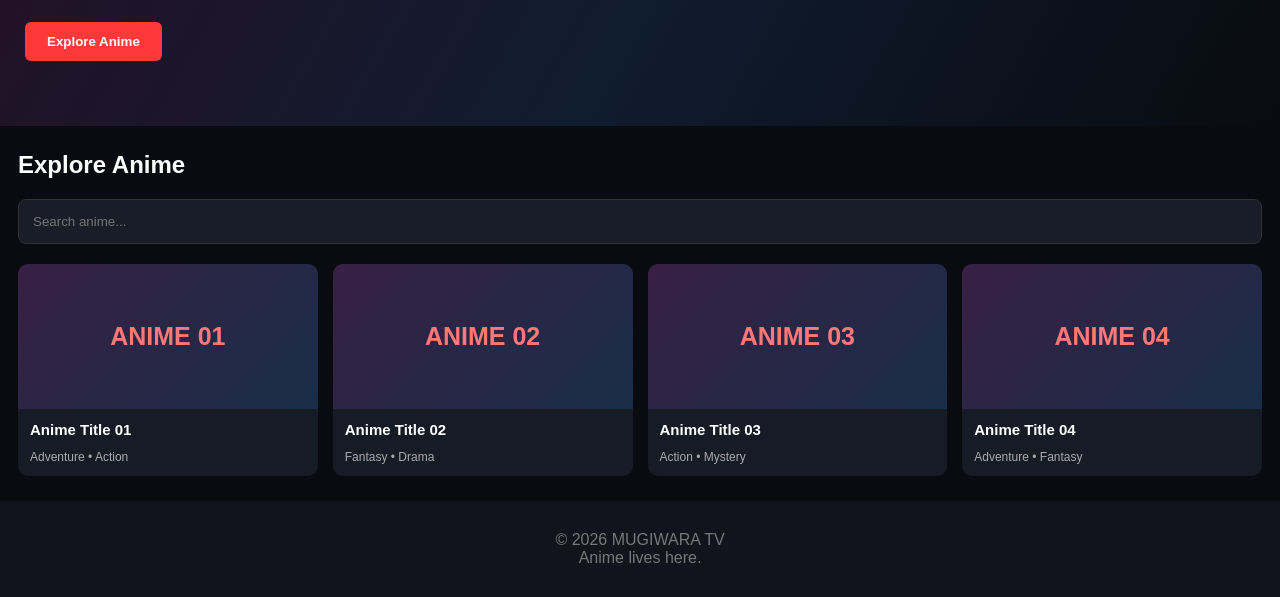
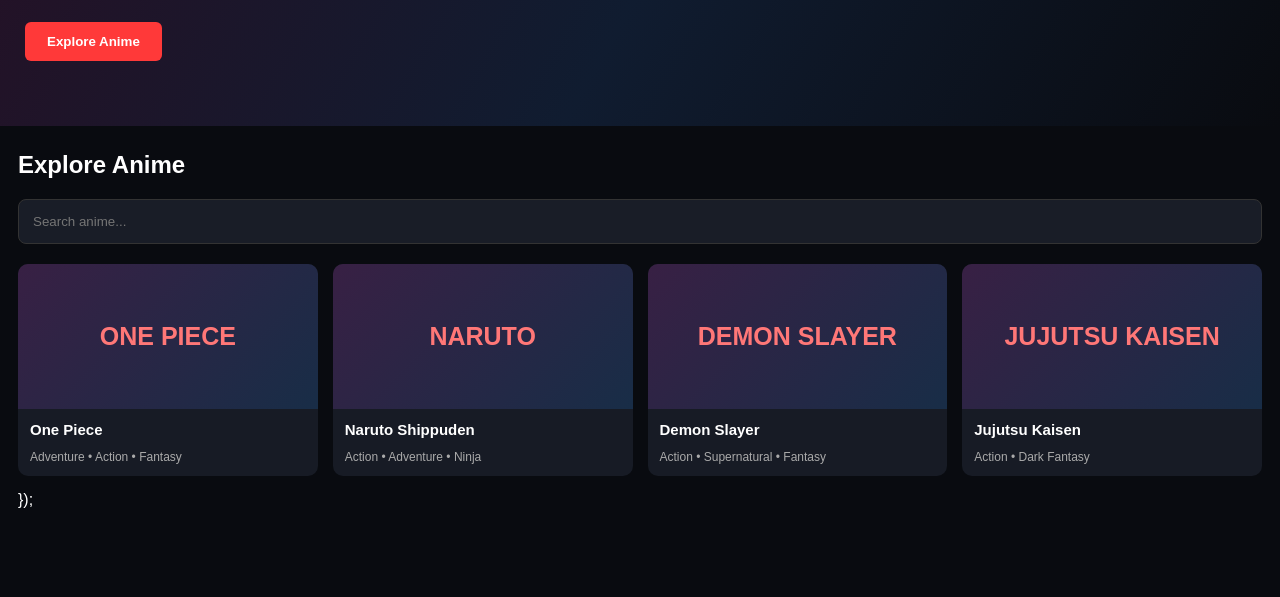
Before and after one commit to Ruma12345643/mugiwara-tv, a plain HTML site: page index.html in a window 1280 px wide. Shown: the part 213-810 px from the top of the page. Drawn offline with Linux system fonts and the light colour scheme.

Commit message:
Add real anime titles
Added new anime cards for One Piece, Naruto Shippuden, Demon Slayer, and Jujutsu Kaisen. Removed old anime cards and search functionality.

```diff
--- a/index.html
+++ b/index.html
@@ -161,49 +161,34 @@ footer {
 
   <div class="grid" id="animeGrid">
 
+
+
 <div class="card">
-      <div class="poster">ANIME 01</div>
-      <h3>Anime Title 01</h3>
-      <p>Adventure • Action</p>
+    <div class="poster">ONE PIECE</div>
+    <h3>One Piece</h3>
+    <p>Adventure • Action • Fantasy</p>
 </div>
 
 <div class="card">
-      <div class="poster">ANIME 02</div>
-      <h3>Anime Title 02</h3>
-      <p>Fantasy • Drama</p>
+    <div class="poster">NARUTO</div>
+    <h3>Naruto Shippuden</h3>
+    <p>Action • Adventure • Ninja</p>
 </div>
 
 <div class="card">
-      <div class="poster">ANIME 03</div>
-      <h3>Anime Title 03</h3>
-      <p>Action • Mystery</p>
+    <div class="poster">DEMON SLAYER</div>
+    <h3>Demon Slayer</h3>
+    <p>Action • Supernatural • Fantasy</p>
 </div>
 
 <div class="card">
-      <div class="poster">ANIME 04</div>
-      <h3>Anime Title 04</h3>
-      <p>Adventure • Fantasy</p>
+    <div class="poster">JUJUTSU KAISEN</div>
+    <h3>Jujutsu Kaisen</h3>
+    <p>Action • Dark Fantasy</p>
 </div>
 
-  </div>
-</section>
 
-<footer>
-  <p>© 2026 MUGIWARA TV</p>
-  <p>Anime lives here.</p>
-</footer>
 
-<script>
-const search = document.getElementById("search");
-
-search.addEventListener("input", function() {
-  const value = this.value.toLowerCase();
-
-  document.querySelectorAll(".card").forEach(card => {
-    card.style.display =
-      card.innerText.toLowerCase().includes(value)
-      ? "block" : "none";
-  });
 });
 </script>
 
```
Lines whose indentation alone changed are shown as unchanged.
